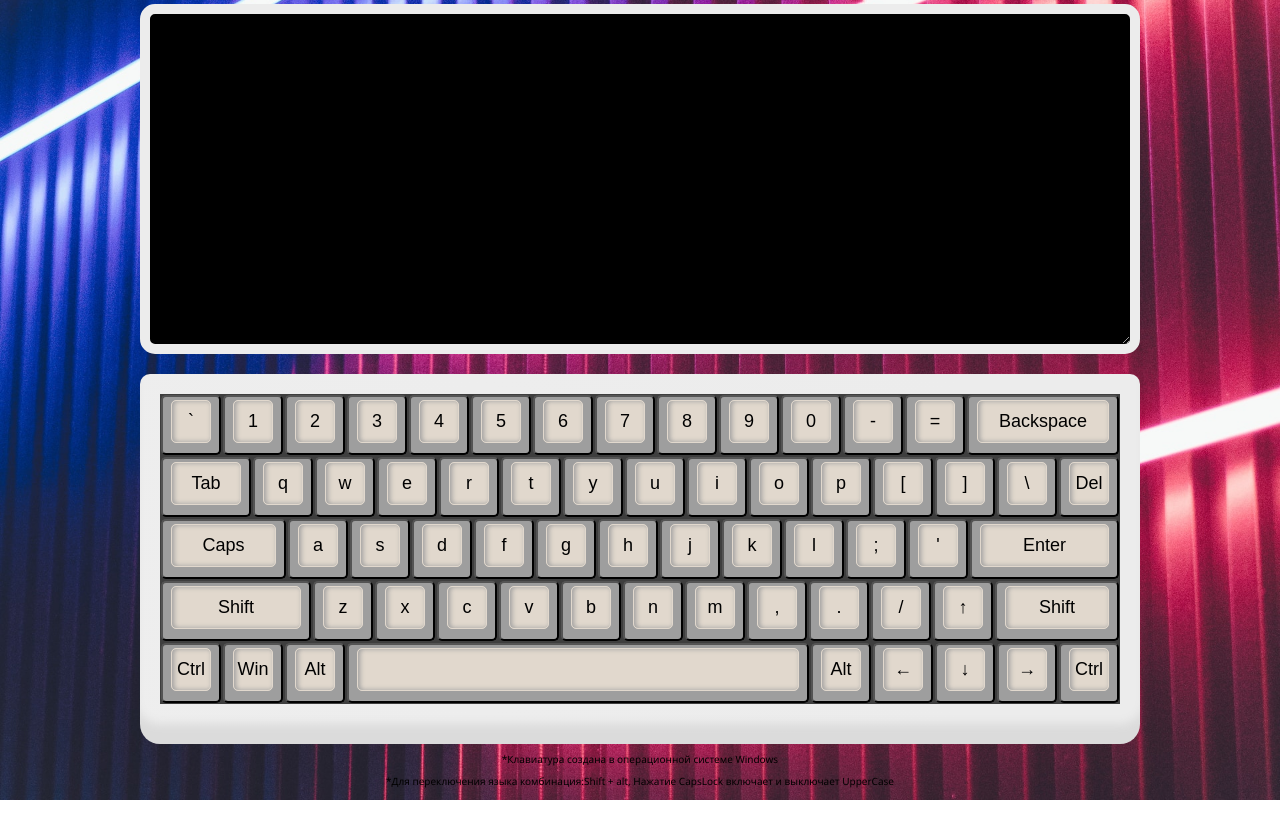
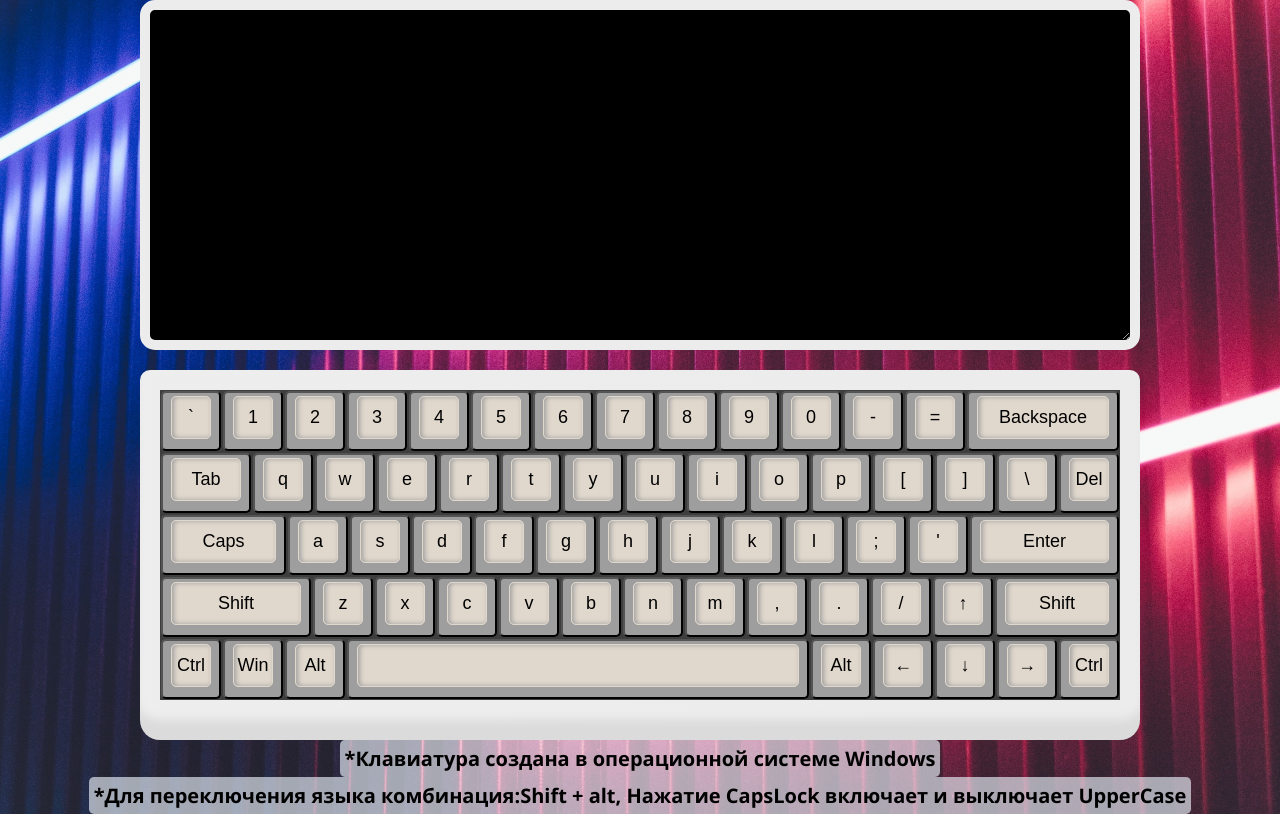
Before and after one commit to Kuljeanne/virtual-keyboard, a website built with webpack: page src/index.html in a window 1280 px wide. Built offline with nearby package versions, Linux system fonts and the light colour scheme.

Commit message:
fix: styles

```diff
--- a/src/components/app/_app.scss
+++ b/src/components/app/_app.scss
@@ -26,3 +26,11 @@ body {
   flex-direction: column;
   align-items: center;
 }
+
+.info {
+  font-size: 2rem;
+  font-weight: 600;
+  background-color: rgba(240, 248, 255, 0.627);
+  border-radius: .5rem;
+  padding: .5rem;
+}
```
